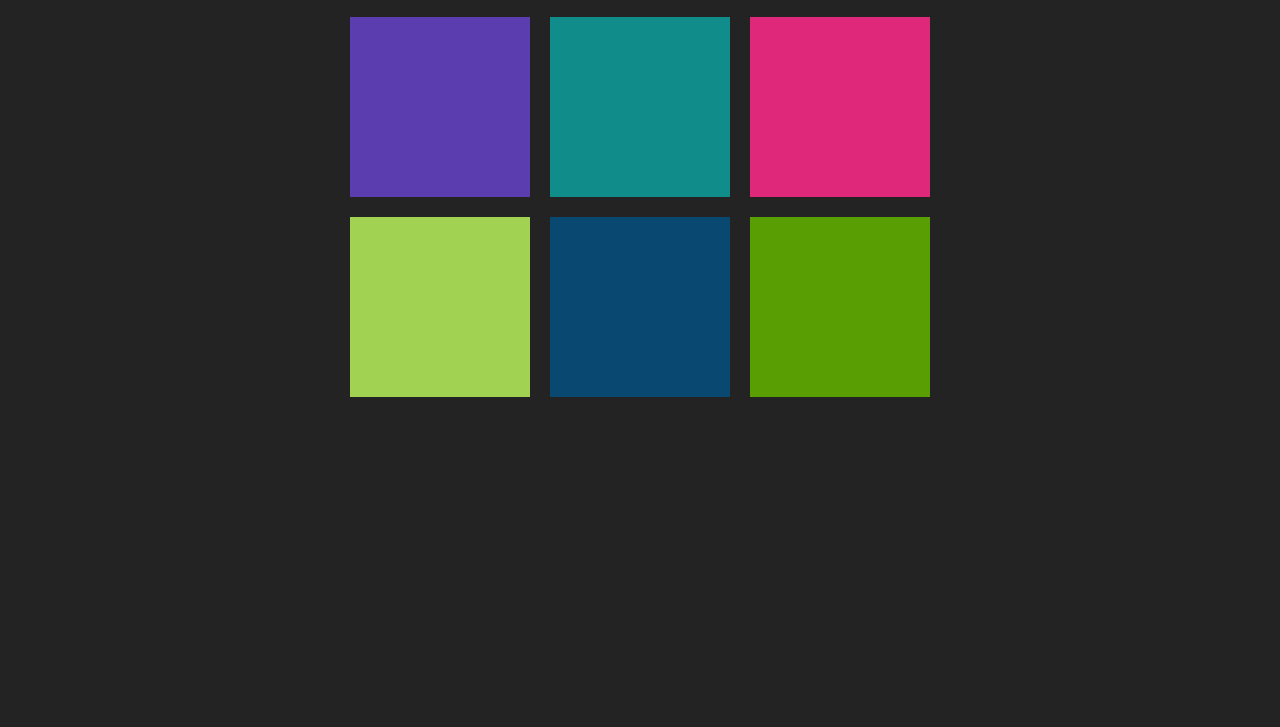
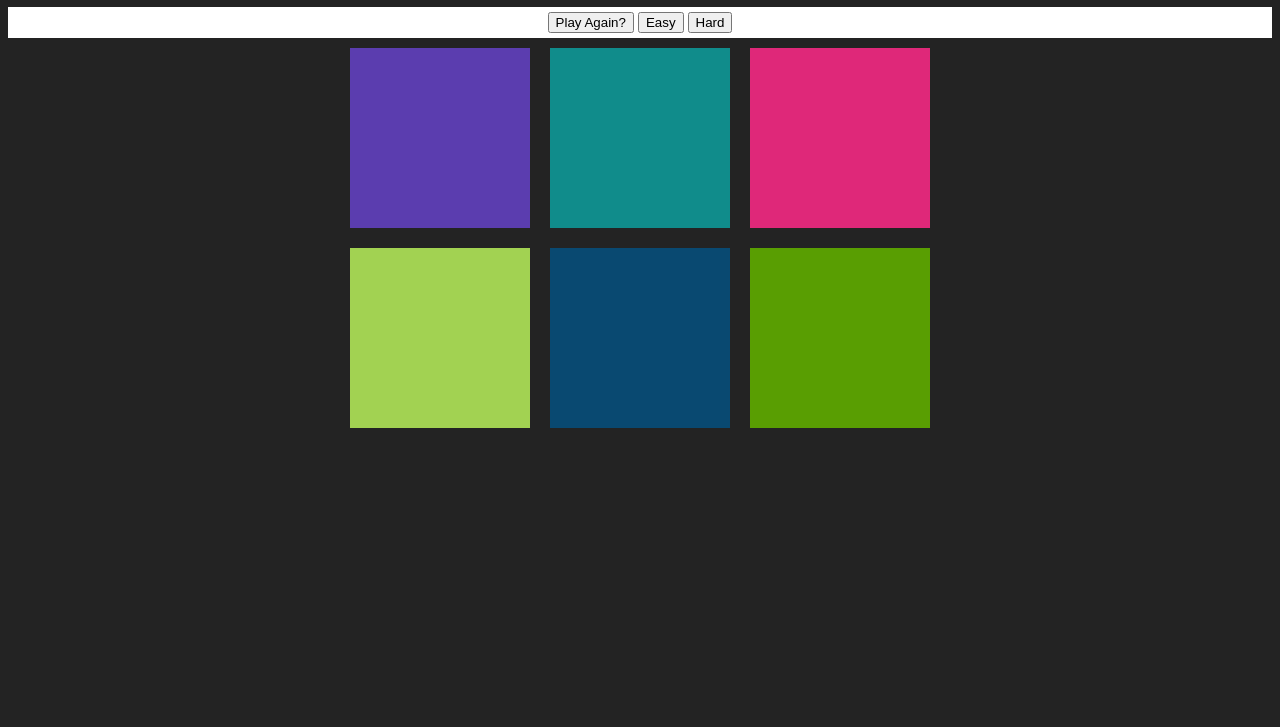
Before and after one commit to ishtahir/Color-Guessing-Game, a plain HTML site: page rgbgame.html in a window 1280 px wide. Shown: the part 73-800 px from the top of the page. Drawn offline with Linux system fonts and the light colour scheme.

Commit message:
Added stripe in html and css

```diff
--- a/rgbgame.css
+++ b/rgbgame.css
@@ -4,6 +4,12 @@ body {
 
 h1 {
     color: white;
+}
+
+.stripe {
+    background-color: #fff;
+    text-align: center;
+    padding: 5px;
 }
 
 .container {
--- a/rgbgame.html
+++ b/rgbgame.html
@@ -6,11 +6,17 @@
         <link rel="stylesheet" href="rgbgame.css">
     </head>
     <body>
-        <h1>
+        <h1 class="header">
             The Great
             <span class="color-display">RGB</span>
             Color Game
         </h1>
+        <div class="stripe">
+            <button class="play-again">Play Again?</button>
+            <span class="message-status"></span>
+            <button class="east-btn">Easy</button>
+            <button class="hard-btn">Hard</button>
+        </div>
         <div class="container">
             <div class="square"></div>
             <div class="square"></div>
```
